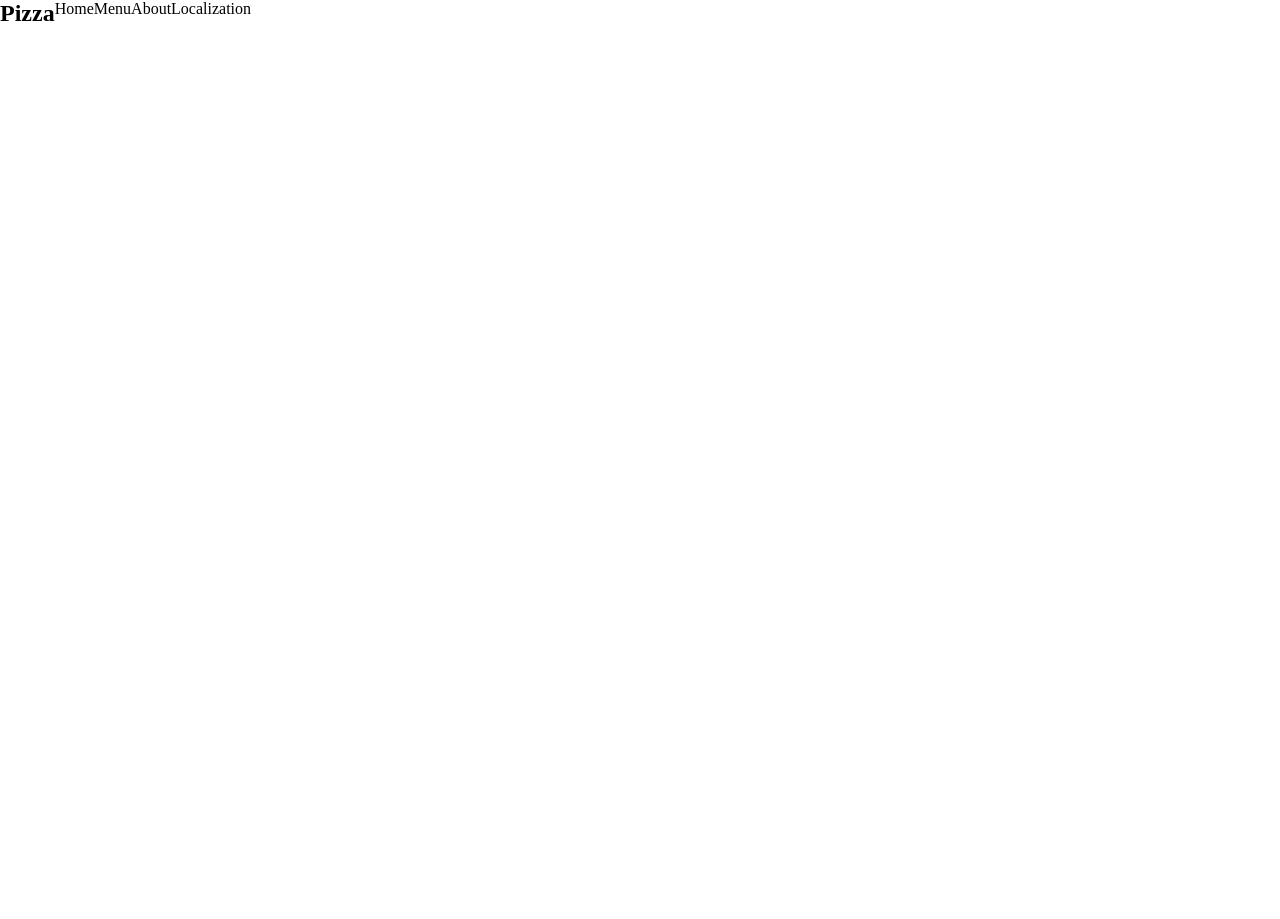
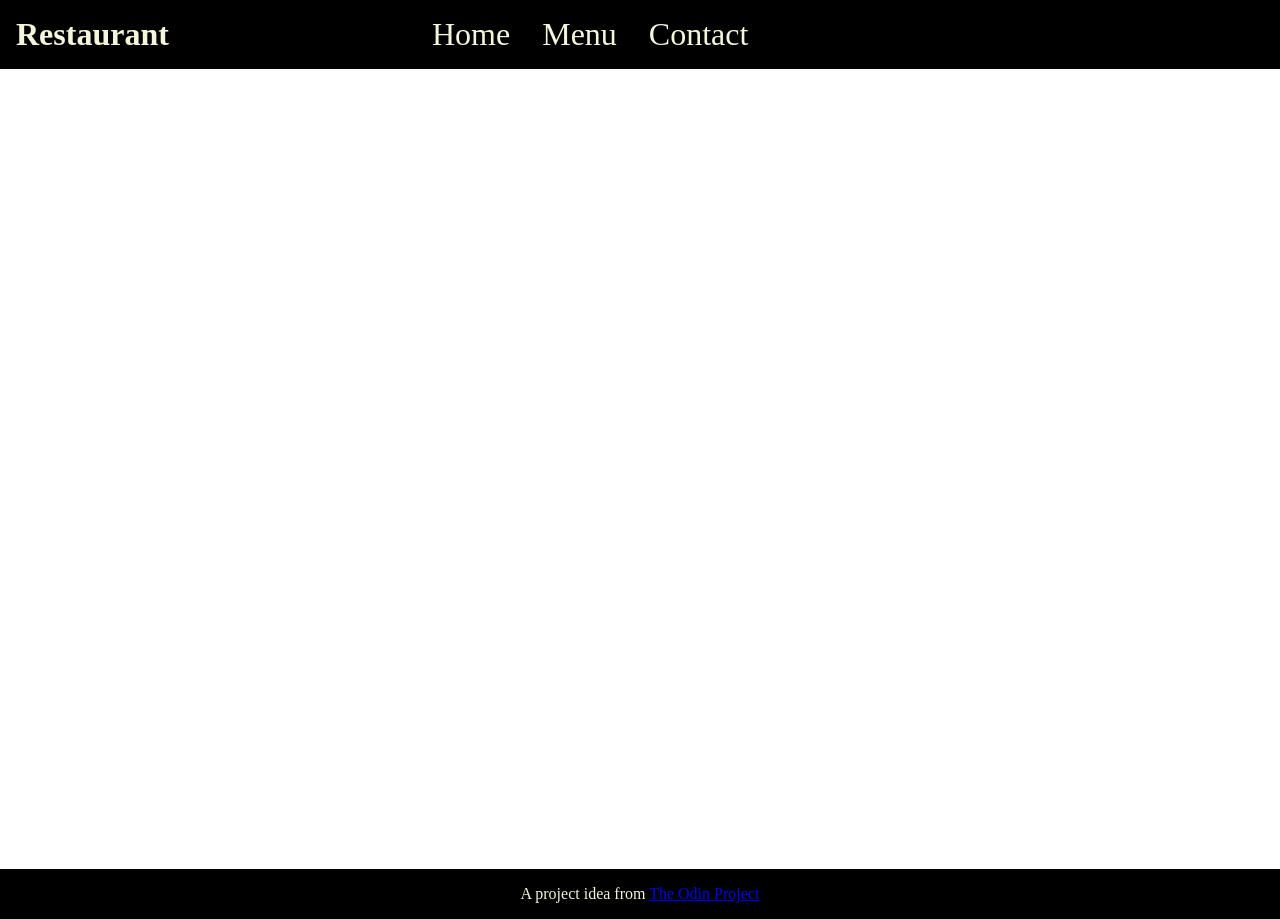
Before and after one commit to wsfer/restaurant-page, a website built with webpack: page dist/index.html in a window 1280 px wide. Before the commit the page ends 800 px from the top, so only its background shows below. Built offline with Linux system fonts and the light colour scheme; grey boxes are pictures that could not be loaded.

Commit message:
create header and footer

```diff
--- /dev/null
+++ b/src/contact.js
@@ -0,0 +1,3 @@
+export default function createContactPage () {
+    //
+}
--- /dev/null
+++ b/src/home.js
@@ -0,0 +1,3 @@
+export default function createHomePage () {
+    //
+}
--- a/src/index.js
+++ b/src/index.js
@@ -1,2 +1,4 @@
-console.log('Hello!');
 import './style.css';
+import createHomePage from './home.js';
+import createMenuPage from './menu.js';
+import createContactPage from './contact.js';
--- /dev/null
+++ b/src/menu.js
@@ -0,0 +1,3 @@
+export default function createMenuPage () {
+    //
+}
--- a/src/style.css
+++ b/src/style.css
@@ -1,20 +1,37 @@
 * {
     margin: 0;
     padding: 0;
+    box-sizing: border-box;
 }
 
 /* Header styling section */
-body > header {
-    display: flex;
-    position: sticky;
+header {
+    display: grid;
+    grid-template-columns: repeat(3, 1fr);
+    background-color: black;
+    color: beige;
+    padding: 1rem;
 }
 
-body > header > ul {
+header > ul {
     display: flex;
-    list-style-type: none;
+    gap: 2rem;
+    font-size: 2rem;
+    list-style: none;
+}
+
+/* Main content section, some styles will be changed by javascript */
+main {
+    min-height: 100vh;
 }
 
 
-#content {
-    background-image: url("home-image.jpg");
+/* Footer stylyng */
+footer {
+    background-color: black;
+    color: beige;
+    padding: 1rem;
+    display: flex;
+    justify-content: center;
+    align-items: center;
 }
```
Also changed, not shown: dist/index.html, dist/main.js, 2 other files.
